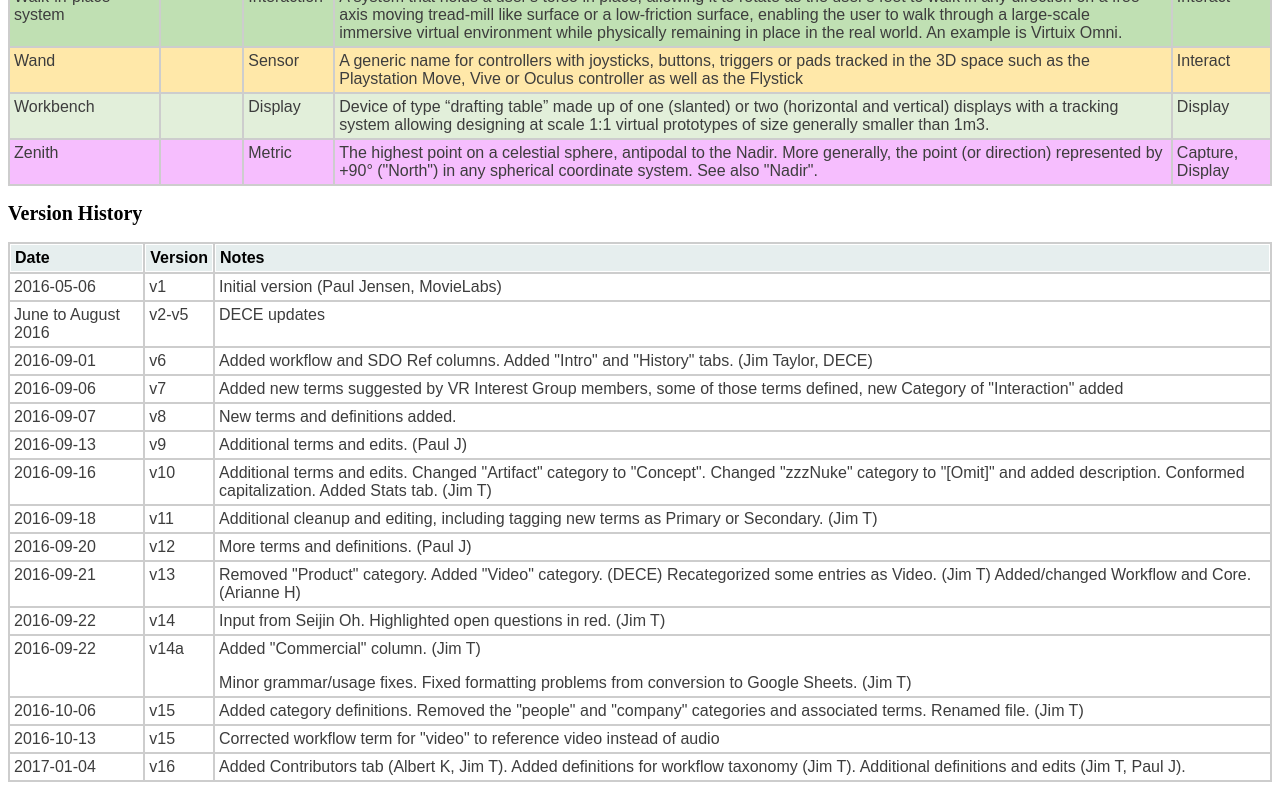
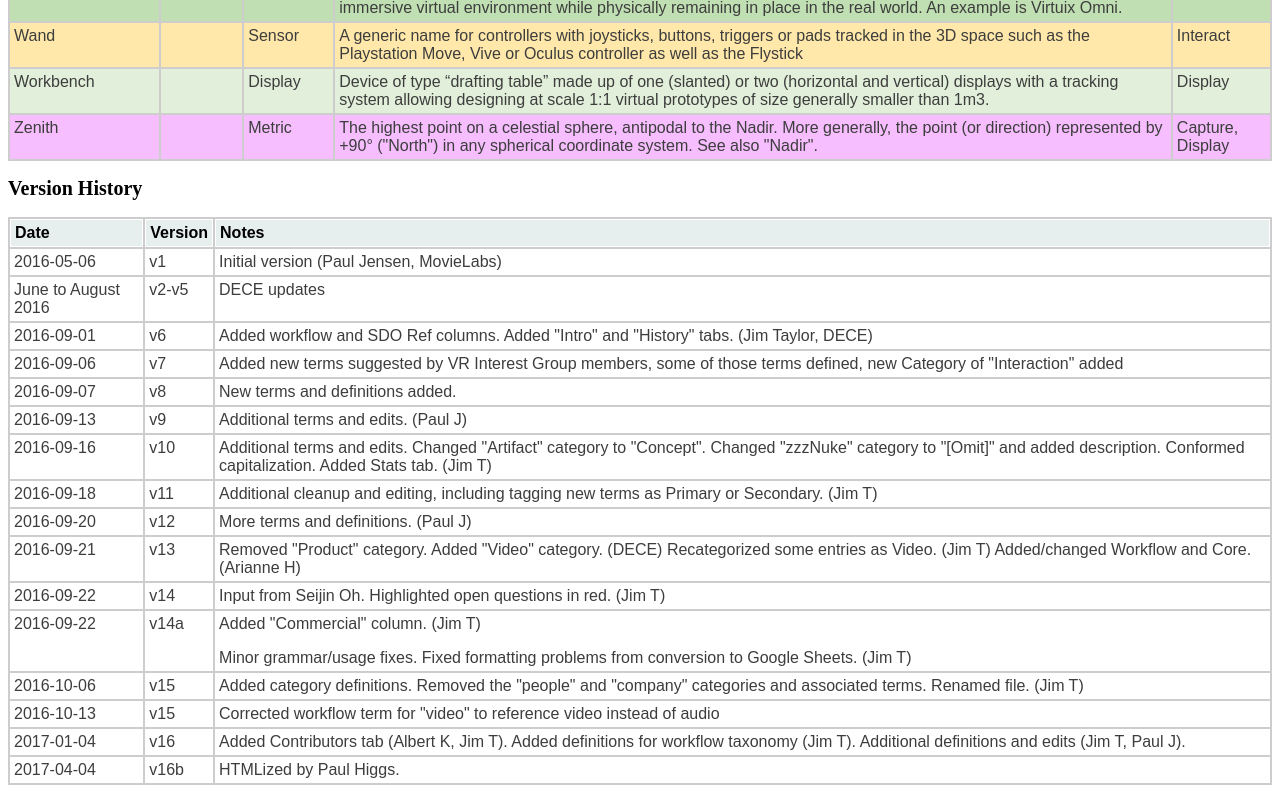
Before and after one commit to paulhiggs/paulhiggs.github.io, a plain HTML site: page VRIF-Lexicon.html in a window 1280 px wide. Shown: the part 10138-10938 px from the top of the page. Drawn offline with Linux system fonts and the light colour scheme; a web font is replaced by a local one.

Commit message:
Final HTML cleanup

```diff
--- a/VRIF-Lexicon.html
+++ b/VRIF-Lexicon.html
@@ -93,7 +93,7 @@ $(document).ready(function()
 <h2>There are two taxonomies: general category and workflow (usage). The list is color-coded by category.</h2>
 
 <table class="lexKeyTable">
-<thead><tr><th colspan="2">Category</th></tr></thead>s
+<thead><tr><th colspan="2">Category</th></tr></thead>
 <tbody>
 <tr><td class="audio"><b>Audio</b></td><td>Technology or device specifically related to audio.</td></tr>
 <tr><td class="camera"><b>Camera</b></td><td>Video or audio capture device, or associated optical or aural system.</td></tr>
@@ -609,112 +609,24 @@ $(document).ready(function()
 <table class="lexKeyTable">
 <thead><tr><th>Date</th><th>Version</th><th>Notes</th></tr></thead>
 <tbody>
-<tr><td>
-2016-05-06
-</td><td>
-v1
-</td><td>
-Initial version (Paul Jensen, MovieLabs)
-</td></tr>
-<tr><td>
-June to August 2016
-</td><td>
-v2-v5
-</td><td>
-DECE updates
-</td></tr>
-<tr><td>
-2016-09-01
-</td><td>
-v6
-</td><td>
-Added workflow and SDO Ref columns. Added "Intro" and "History" tabs. (Jim Taylor, DECE)
-</td></tr>
-<tr><td>
-2016-09-06
-</td><td>
-v7
-</td><td>
-Added new terms suggested by VR Interest Group members, some of those terms defined, new Category of "Interaction" added
-</td></tr>
-<tr><td>
-2016-09-07
-</td><td>
-v8
-</td><td>
-New terms and definitions added.
-</td></tr>
-<tr><td>
-2016-09-13
-</td><td>
-v9
-</td><td>
-Additional terms and edits. (Paul J)
-</td></tr>
-<tr><td>
-2016-09-16
-</td><td>
-v10
-</td><td>
-Additional terms and edits. Changed "Artifact" category to "Concept". Changed "zzzNuke" category to "[Omit]" and added description. Conformed capitalization. Added Stats tab. (Jim T)
-</td></tr>
-<tr><td>
-2016-09-18
-</td><td>
-v11
-</td><td>
-Additional cleanup and editing, including tagging new terms as Primary or Secondary. (Jim T)
-</td></tr>
-<tr><td>
-2016-09-20
-</td><td>
-v12
-</td><td>
-More terms and definitions. (Paul J)
-</td></tr>
-<tr><td>
-2016-09-21
-</td><td>
-v13
-</td><td>
-Removed "Product" category. Added "Video" category. (DECE) Recategorized some entries as Video. (Jim T) Added/changed Workflow and Core. (Arianne H)
-</td></tr>
-<tr><td>
-2016-09-22
-</td><td>
-v14
-</td><td>
-Input from Seijin Oh. Highlighted open questions in red. (Jim T)
-</td></tr>
-<tr><td>
-2016-09-22
-</td><td>
-v14a
-</td><td>
-<p>Added "Commercial" column. (Jim T)<p>
-<p>Minor grammar/usage fixes. Fixed formatting problems from conversion to Google Sheets. (Jim T)<p>
-</td></tr>
-<tr><td>
-2016-10-06
-</td><td>
-v15
-</td><td>
-Added category definitions. Removed the "people" and "company" categories and associated terms. Renamed file. (Jim T)
-</td></tr>
-<tr><td>
-2016-10-13
-</td><td>
-v15
-</td><td>
-Corrected workflow term for "video" to reference video instead of audio
-</td></tr>
-<tr><td>
-2017-01-04
-</td><td>
-v16
-</td><td>
-Added Contributors tab (Albert K, Jim T). Added definitions for workflow taxonomy (Jim T). Additional definitions and edits (Jim T, Paul J).
-</td></tr>
+<tr><td>2016-05-06</td><td>v1</td><td>Initial version (Paul Jensen, MovieLabs)</td></tr>
+<tr><td>June to August 2016</td><td>v2-v5</td><td>DECE updates</td></tr>
+<tr><td>2016-09-01</td><td>v6</td><td>Added workflow and SDO Ref columns. Added "Intro" and "History" tabs. (Jim Taylor, DECE)</td></tr>
+<tr><td>2016-09-06</td><td>v7</td><td>Added new terms suggested by VR Interest Group members, some of those terms defined, new Category of "Interaction" added</td></tr>
+<tr><td>2016-09-07</td><td>v8</td><td>New terms and definitions added.</td></tr>
+<tr><td>2016-09-13</td><td>v9</td><td>Additional terms and edits. (Paul J)</td></tr>
+<tr><td>2016-09-16</td><td>v10</td><td>Additional terms and edits. Changed "Artifact" category to "Concept". Changed "zzzNuke" category to "[Omit]" and added description. Conformed capitalization. Added Stats tab. (Jim T)</td></tr>
+<tr><td>2016-09-18</td><td>v11</td><td>Additional cleanup and editing, including tagging new terms as Primary or Secondary. (Jim T)</td></tr>
+<tr><td>2016-09-20</td><td>v12</td><td>More terms and definitions. (Paul J)</td></tr>
+<tr><td>2016-09-21</td><td>v13</td><td>Removed "Product" category. Added "Video" category. (DECE) Recategorized some entries as Video. (Jim T) Added/changed Workflow and Core. (Arianne H)</td></tr>
+<tr><td>2016-09-22</td><td>v14</td><td>Input from Seijin Oh. Highlighted open questions in red. (Jim T)</td></tr>
+<tr><td>2016-09-22</td><td>v14a</td><td><p>Added "Commercial" column. (Jim T)<p><p>Minor grammar/usage fixes. Fixed formatting problems from conversion to Google Sheets. (Jim T)<p></td></tr>
+<tr><td>2016-10-06</td><td>v15</td><td>Added category definitions. Removed the "people" and "company" categories and associated terms. Renamed file. (Jim T)</td></tr>
+<tr><td>2016-10-13</td><td>v15</td><td>Corrected workflow term for "video" to reference video instead of audio</td></tr>
+<tr><td>2017-01-04</td><td>v16</td><td>Added Contributors tab (Albert K, Jim T). Added definitions for workflow taxonomy (Jim T). Additional definitions and edits (Jim T, Paul J).</td></tr>
+<tr><td>2017-04-04</td><td>v16b</td><td>HTMLized by Paul Higgs.</td></tr>
 </tbody></table>
+
+
 </body>
 </html>
```
